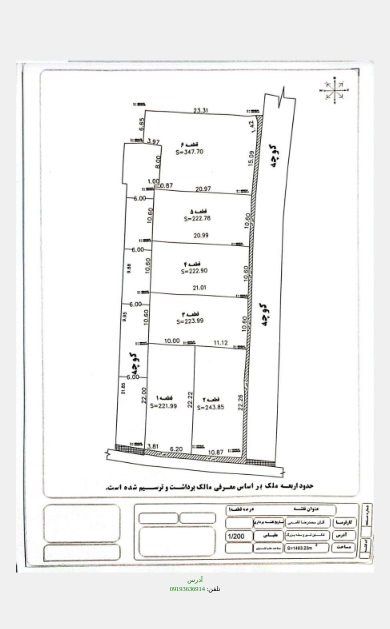
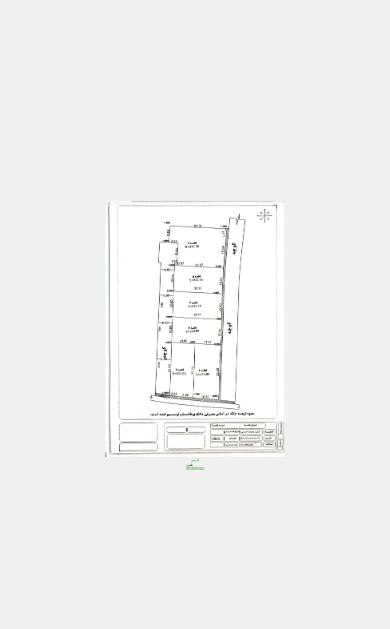
Before and after one commit to Ali-Ghasemi-Tech/kiwi, a plain HTML site: page index.html in a window 390 px wide. Shown: the part 339-968 px from the top of the page. Drawn offline with Linux system fonts and the light colour scheme.

Commit message:
fix responsive

```diff
--- a/style.css
+++ b/style.css
@@ -4,7 +4,7 @@ body{
   height: auto;
   justify-content: center;
   background-color: rgb(240, 240, 240);
-  width: auto;
+  width: 60%;
   margin: auto;
   align-items: center;
   gap: 1vw;
@@ -29,7 +29,9 @@ a{
 
 @media screen and (max-width: 800px) {
   body{
-    scale: 0.4;
+    width: 2vw;
+    scale: 0.2;
     padding-bottom: 0.5vw;
   }
+
 }
```
